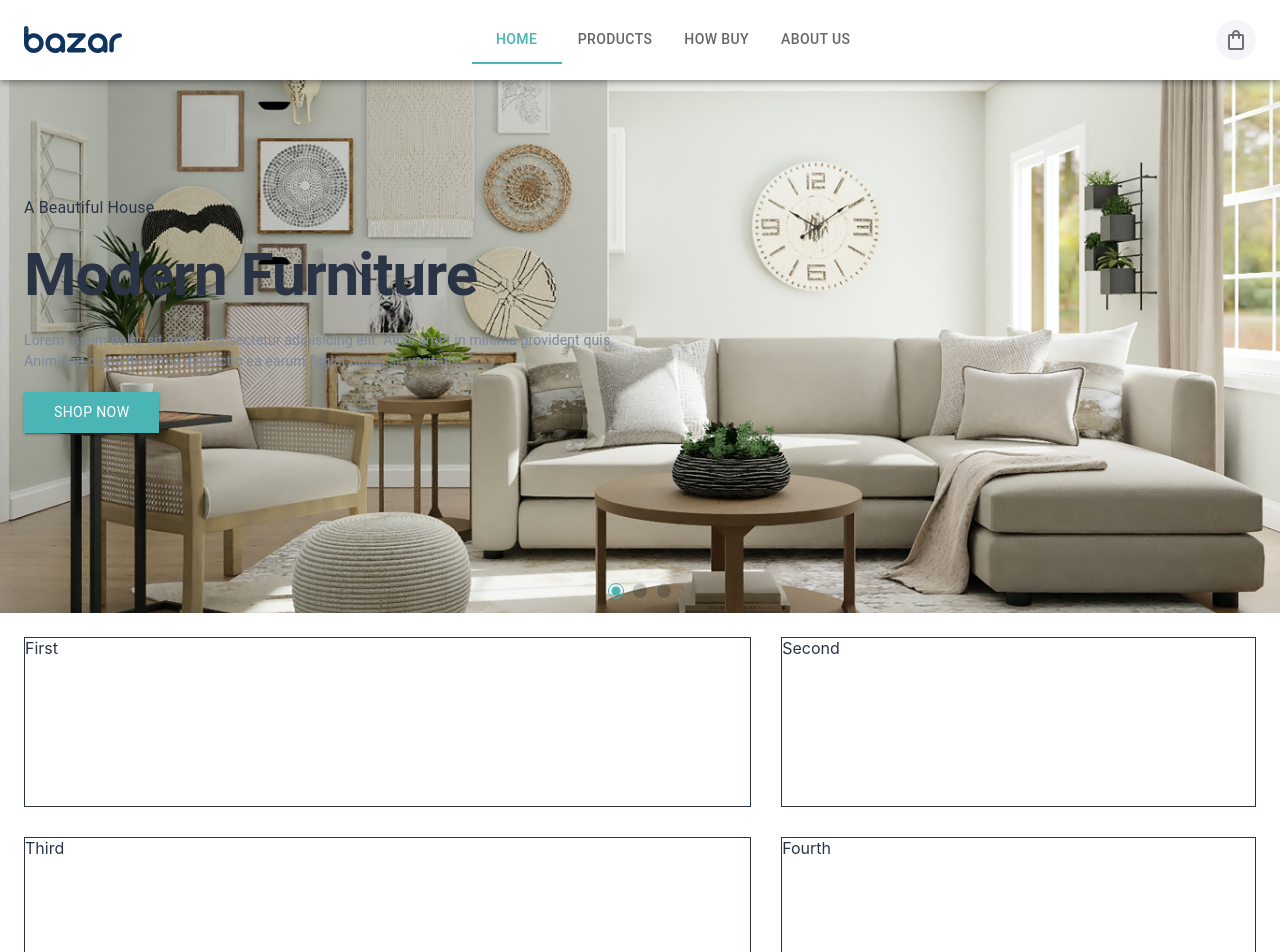
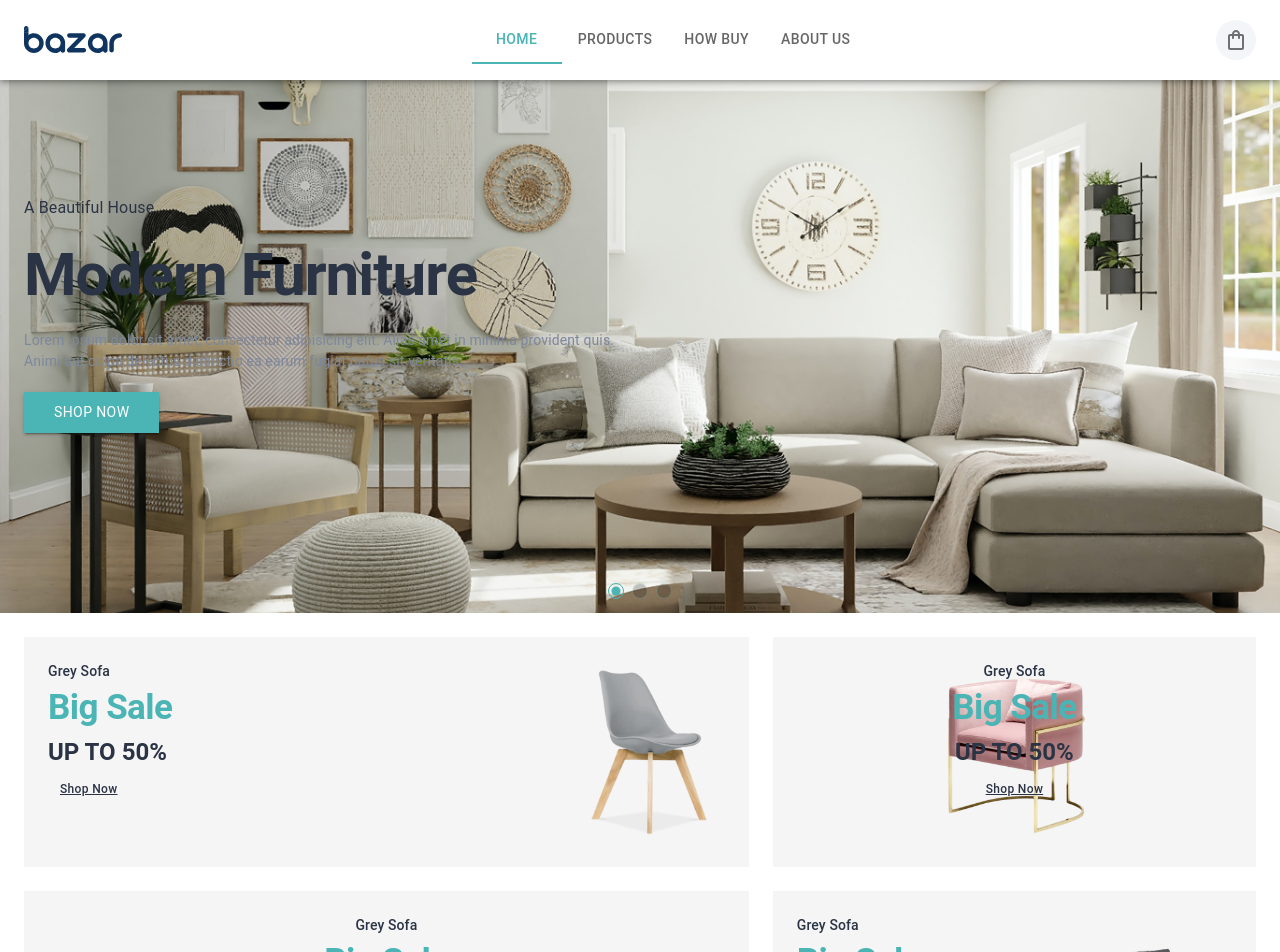
Before and after one commit to DM-BK/macarons, a Next.js app: page / in a window 1280 px wide. Shown: the top 952 px of the page. Built offline with nearby package versions, Linux system fonts and the light colour scheme.

Commit message:
add top hot sale section, prettier

```diff
--- a/common/Button/Button.tsx
+++ b/common/Button/Button.tsx
@@ -8,10 +8,10 @@ export enum variantButton {
   outlined = 'outlined',
 }
 
-export const Button = ({children, disabled, onClick, variant = variantButton.contained, color, sx, href, fullWidth, type}: ButtonProps) => {
+export const Button = ({className, children, disabled, onClick, variant = variantButton.contained, color, sx, href, fullWidth, type}: ButtonProps) => {
 
   return (
-    <ButtonStyled fullWidth={fullWidth} disabled={disabled} href={href} onClick={onClick} variant={variant} color={color} sx={sx} type={type}>
+    <ButtonStyled className={className} fullWidth={fullWidth} disabled={disabled} href={href} onClick={onClick} variant={variant} color={color} sx={sx} type={type}>
       {children}
     </ButtonStyled>
   );
--- a/common/Typography/Typography.tsx
+++ b/common/Typography/Typography.tsx
@@ -4,10 +4,10 @@ interface TypographyProps extends MuiTypographyProps {
     component?: any
 }
 
-export const Typography = ({children, variant, sx, component}: TypographyProps) => {
+export const Typography = ({children, variant, sx, component, className}: TypographyProps) => {
 
     return (
-        <MuiTypography variant={variant} sx={sx} component={component}>
+        <MuiTypography variant={variant} sx={sx} component={component} className={className}>
             {children}
         </MuiTypography>
     );
--- a/components/global/AllProducts/allProductsConfig.ts
+++ b/components/global/AllProducts/allProductsConfig.ts
@@ -1,4 +1,4 @@
-import {ProductType, allProducts} from '../../../products/productsConfig'
+import {ProductType, allProducts} from '@products'
 
 
 export const allProductsConfig: ProductType[] = Object.values(allProducts)
--- a/components/global/HotProducts/hotProductsConfig.ts
+++ b/components/global/HotProducts/hotProductsConfig.ts
@@ -1,4 +1,4 @@
-import {ProductType, allProducts} from '../../../products/productsConfig'
+import {ProductType, allProducts} from '@products'
 
 export const hotProducts: ProductType[] = [
     allProducts['1'],
--- a/components/pages/Home/TopSaleProducts/TopSaleProducts.tsx
+++ b/components/pages/Home/TopSaleProducts/TopSaleProducts.tsx
@@ -1,19 +1,55 @@
-import React from 'react';
+import React from 'react'
+import { useRouter } from 'next/router'
 
-import {Box, Container} from '@common'
+import { Box, Container, Typography, Button, Image } from '@common'
+
+import { topSaleProducts, gridArea } from './topSaleProductsConfig'
 
 import * as styles from './TopSaleProductsStyles'
 
 export const TopSaleProducts = () => {
+    const router = useRouter()
+
+    const goToSale = () => {
+        router.push('/products/sale')
+    }
+
     return (
-        <Container>
+        <Container sx={styles.Container}>
             <Box sx={styles.TopSaleProductsGrid}>
-                <Box sx={styles.getTopSaleProductsGridItem('first')}>First</Box>
-                <Box sx={styles.getTopSaleProductsGridItem('second')}>Second</Box>
-                <Box sx={styles.getTopSaleProductsGridItem('third')}>Third</Box>
-                <Box sx={styles.getTopSaleProductsGridItem('fourth')}>Fourth</Box>
-                <Box sx={styles.getTopSaleProductsGridItem('fifth')}>Fifth</Box>
+                {topSaleProducts.map((product, index) => (
+                    <Box
+                        className={gridArea[index + 1]}
+                        key={product.id}
+                        sx={styles.getTopSaleProductsGridItem(
+                            gridArea[index + 1]
+                        )}
+                    >
+                        <Box>
+                            <Typography className='label' variant='h6'>
+                                {product.label}
+                            </Typography>
+                            <Typography className='sale' variant='h1'>
+                                Big Sale
+                            </Typography>
+                            <Typography className='up-to' variant='h3'>
+                                Up to 50%
+                            </Typography>
+                            <Button className='button' onClick={goToSale}>
+                                Shop Now
+                            </Button>
+                        </Box>
+
+                        <Box className='image-box'>
+                            <Image
+                                alt={product.img}
+                                src={product.img}
+                                layout='fill'
+                            />
+                        </Box>
+                    </Box>
+                ))}
             </Box>
         </Container>
-    );
-};
+    )
+}
--- a/components/pages/Home/TopSaleProducts/TopSaleProductsStyles.tsx
+++ b/components/pages/Home/TopSaleProducts/TopSaleProductsStyles.tsx
@@ -1,60 +1,96 @@
-import {SxProps} from '@mui/material/styles'
+import { SxProps } from '@mui/material/styles'
 
 type TopSaleProductsGridItemType = (number: string) => SxProps
+
+export const Container: SxProps = {
+    mb: '30px',
+}
 
 export const TopSaleProductsGrid: SxProps = {
     display: 'grid',
     gridTemplateColumns: {
         xs: '1fr',
-        md: 'repeat(5, minmax(15%, 1fr))'
+        md: '6fr 4fr',
     },
     gridTemplateRows: {
-        xs: 'repeat(5, 100px)',
-        md: 'repeat(6, 70px)'
+        xs: 'repeat(5, 230px)',
+        md: 'repeat(3, 230px)',
     },
-    gap: '30px',
+    gap: '24px',
     gridTemplateAreas: {
-        xs: "'first'\n" +
-            "'second'\n" +
-            "'fourth'\n" +
-            "'fifth'\n" +
-            "'third'",
+        xs: "'first'\n" + "'second'\n" + "'third'\n" + "'fourth'\n" + "'fifth'",
 
-        md: "'first first first second second'\n" +
-            "'first first first second second'\n" +
-            "'third third third fourth fourth'\n" +
-            "'third third third fourth fourth'\n" +
-            "'third third third fifth fifth'\n" +
-            "'third third third fifth fifth'",
-    }
+        md: "'first  second'\n" + "'third  fourth'\n" + "'third  fifth'\n",
+    },
 }
 
-export const getTopSaleProductsGridItem: TopSaleProductsGridItemType = number => ({
-    border: 1,
-    gridArea: number
+export const getTopSaleProductsGridItem: TopSaleProductsGridItemType = (
+    number
+) => ({
+    gridArea: number,
+    background: '#F5F5F5',
+    p: '24px',
+    position: 'relative',
+
+    '.label': {
+        fontSize: '14px',
+        lineHeight: '1.5',
+    },
+
+    '.sale': {
+        color: 'primary.main',
+        fontSize: '35px',
+        fontWeight: '600',
+        lineHeight: '1.5',
+    },
+
+    '.up-to': {
+        fontSize: '24px',
+        fontWeight: '600',
+        lineHeight: '1.5',
+        textTransform: 'uppercase',
+    },
+
+    button: {
+        background: 'transparent',
+        color: 'inherit',
+        border: 0,
+        boxShadow: 'none',
+        p: '4px 12px',
+        fontSize: '12px',
+        textTransform: 'initial',
+        textDecoration: 'underline',
+        mt: '5px',
+
+        '&:hover': {
+            background: 'rgba(43, 52, 69, 0.04)',
+            border: 0,
+            boxShadow: 'none',
+            textDecoration: 'none',
+        },
+    },
+
+    '.image-box': {
+        position: 'absolute',
+        width: '200px',
+        height: 'calc(100% - 50px)',
+        right: '0',
+        top: '50%',
+        translate: '0 -50%',
+
+        img: {
+            objectFit: 'contain',
+            height: '100%',
+        },
+    },
+
+    '&.second, &.third': {
+        textAlign: 'center',
+        isolation: 'isolate',
+
+        '.image-box': {
+            width: '100%',
+            zIndex: '-1',
+        },
+    },
 })
-
-export const TopSaleProductsFirstElement: SxProps = {
-    gridArea: 'first',
-    border: 1,
-}
-
-export const TopSaleProductsSecondElement: SxProps = {
-    gridArea: 'second',
-    border: 1,
-}
-
-export const TopSaleProductsThirdElement: SxProps = {
-    gridArea: 'third',
-    border: 1,
-}
-
-export const TopSaleProductsFourthElement: SxProps = {
-    gridArea: 'fourth',
-    border: 1,
-}
-
-export const TopSaleProductsFifthElement: SxProps = {
-    gridArea: 'fifth',
-    border: 1,
-}
--- /dev/null
+++ b/components/pages/Home/TopSaleProducts/topSaleProductsConfig.ts
@@ -0,0 +1,19 @@
+import {allProducts, ProductType} from '@products'
+
+export const topSaleProducts: ProductType[] = [
+    allProducts['1'],
+    allProducts['2'],
+    allProducts['3'],
+    allProducts['4'],
+    allProducts['5'],
+]
+
+export const gridArea: {
+    [key: number]: string
+} = {
+    1: 'first',
+    2: 'second',
+    3: 'third',
+    4: 'fourth',
+    5: 'fifth'
+}
--- a/package.json
+++ b/package.json
@@ -18,6 +18,7 @@
     "@mui/system": "5.8.6",
     "@reduxjs/toolkit": "1.8.3",
     "next": "12.1.6",
+    "prettier": "^2.8.3",
     "react": "18.2.0",
     "react-dom": "18.2.0",
     "react-hook-form": "7.33.1",
--- /dev/null
+++ b/products/index.ts
@@ -0,0 +1 @@
+export * from './productsConfig'
--- a/tsconfig.json
+++ b/tsconfig.json
@@ -23,7 +23,8 @@
       "@components": ["components"],
       "@components/*": ["components/*"],
       "@hooks": ["hooks"],
-      "@utils": ["utils"]
+      "@utils": ["utils"],
+      "@products": ["products"],
     },
     "sourceMap": true,
     "inlineSources": true,
```
Also changed, not shown: 2 other files (tests, documents, lock files or other folders).
